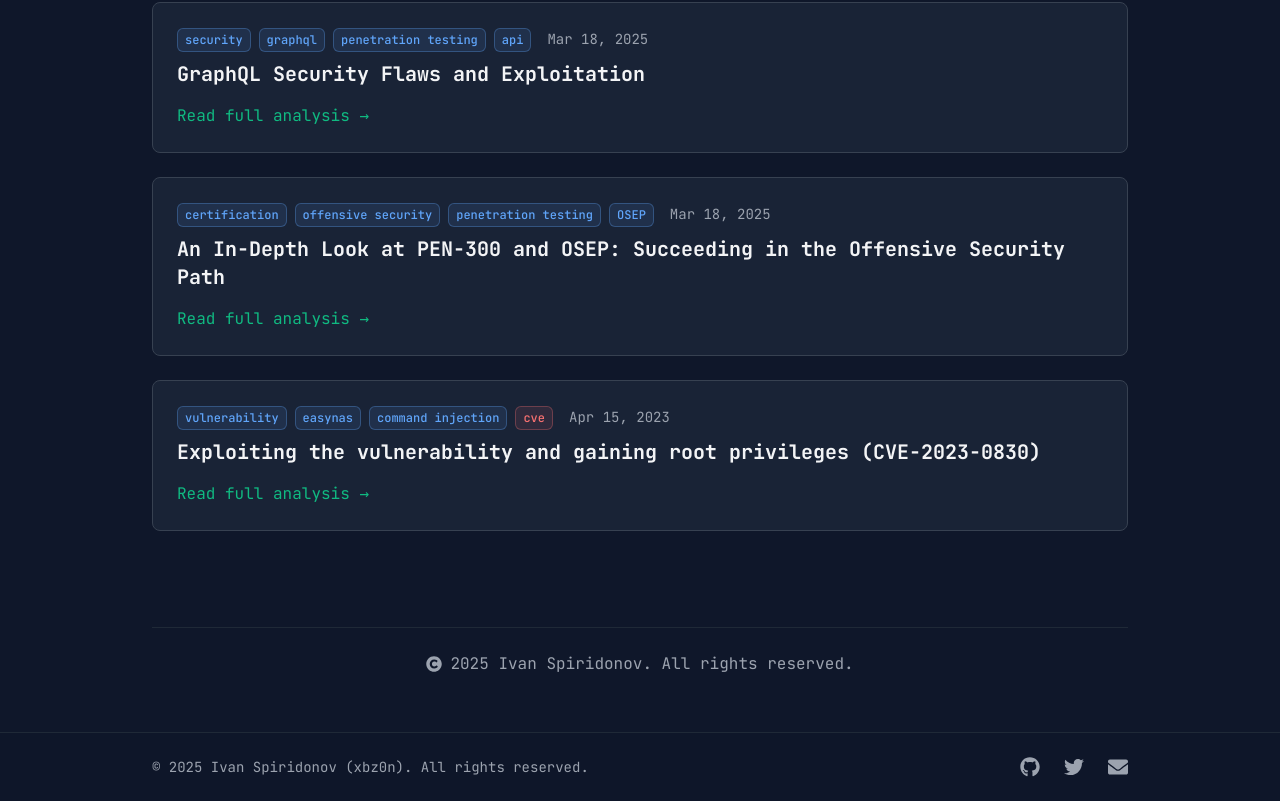
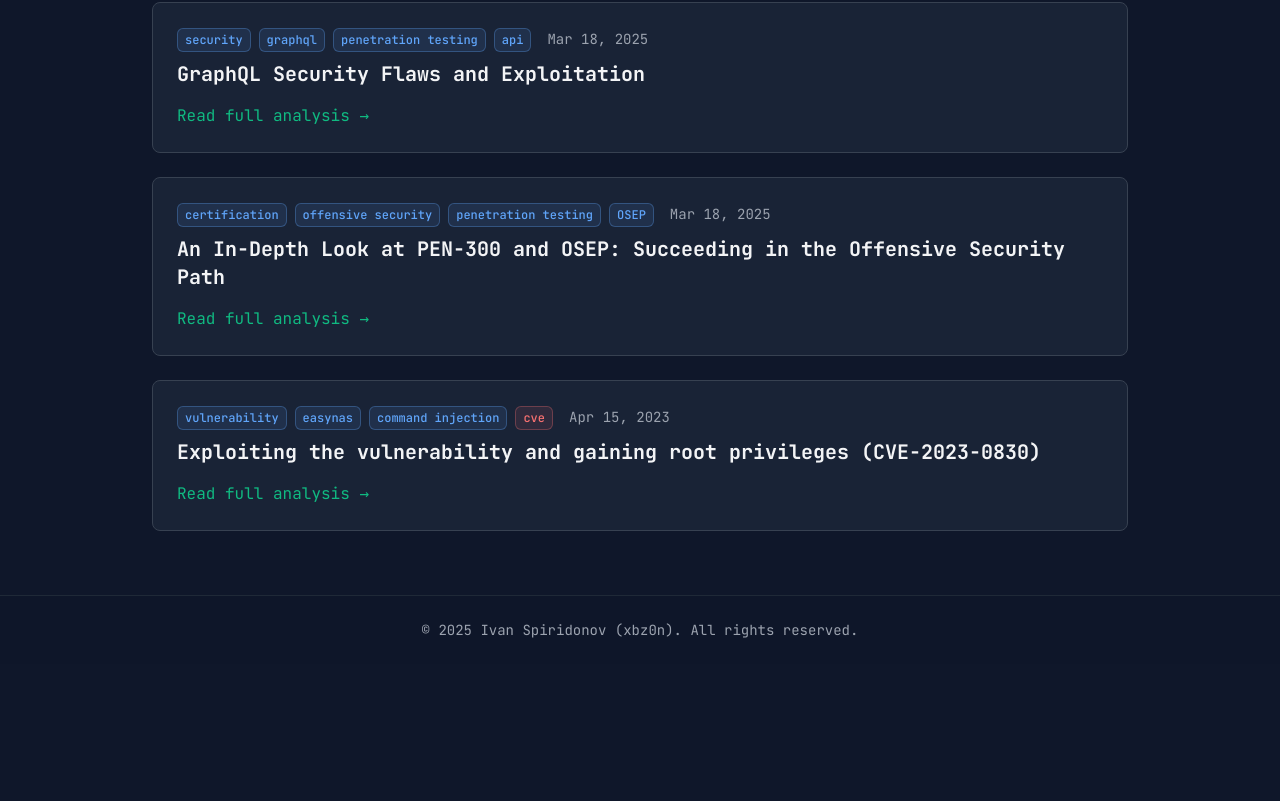
Before and after one commit to xbz0n/xbz0n.github.io, a Next.js app: page / in a window 1280 px wide. Shown: the part 1108-1909 px from the top of the page. After the commit the page ends 1772 px from the top, so only its background shows below. Built offline with nearby package versions, Linux system fonts and the light colour scheme.

Commit message:
Update footer and remove duplicate copyright

```diff
--- a/components/Footer.js
+++ b/components/Footer.js
@@ -6,37 +6,9 @@ export default function Footer() {
   return (
     <footer className="bg-primary/90 border-t border-gray-800">
       <div className="container py-6">
-        <div className="flex flex-col md:flex-row justify-between items-center">
-          <div className="text-sm text-gray-400 mb-4 md:mb-0">
+        <div className="flex justify-center items-center">
+          <div className="text-sm text-gray-400">
             &copy; {currentYear} Ivan Spiridonov (xbz0n). All rights reserved.
-          </div>
-
-          <div className="flex items-center space-x-6">
-            <a
-              href="https://github.com/xbz0n"
-              target="_blank"
-              rel="noopener noreferrer"
-              className="text-gray-400 hover:text-accent transition-colors"
-              aria-label="GitHub"
-            >
-              <FaGithub className="w-5 h-5" />
-            </a>
-            <a
-              href="https://twitter.com/xbz0n"
-              target="_blank"
-              rel="noopener noreferrer"
-              className="text-gray-400 hover:text-accent transition-colors"
-              aria-label="Twitter"
-            >
-              <FaTwitter className="w-5 h-5" />
-            </a>
-            <a
-              href="mailto:contact@example.com"
-              className="text-gray-400 hover:text-accent transition-colors"
-              aria-label="Email"
-            >
-              <FaEnvelope className="w-5 h-5" />
-            </a>
           </div>
         </div>
       </div>
--- a/pages/index.js
+++ b/pages/index.js
@@ -1,5 +1,5 @@
 import Link from 'next/link';
-import { FaShieldAlt, FaCode, FaBug, FaFileAlt, FaCopyright } from 'react-icons/fa';
+import { FaShieldAlt, FaCode, FaBug, FaFileAlt } from 'react-icons/fa';
 import TerminalHero from '../components/TerminalHero';
 import path from 'path';
 import fs from 'fs';
@@ -102,13 +102,6 @@ export default function Home({ latestPosts }) {
           </div>
         ))}
       </section>
-
-      {/* Footer */}
-      <footer className="py-6 border-t border-gray-800">
-        <div className="flex justify-center items-center text-gray-400">
-          <FaCopyright className="mr-2" /> {new Date().getFullYear()} Ivan Spiridonov. All rights reserved.
-        </div>
-      </footer>
     </div>
   );
 }
```
Also changed, not shown: 8 other files (tests, documents, lock files or other folders).
